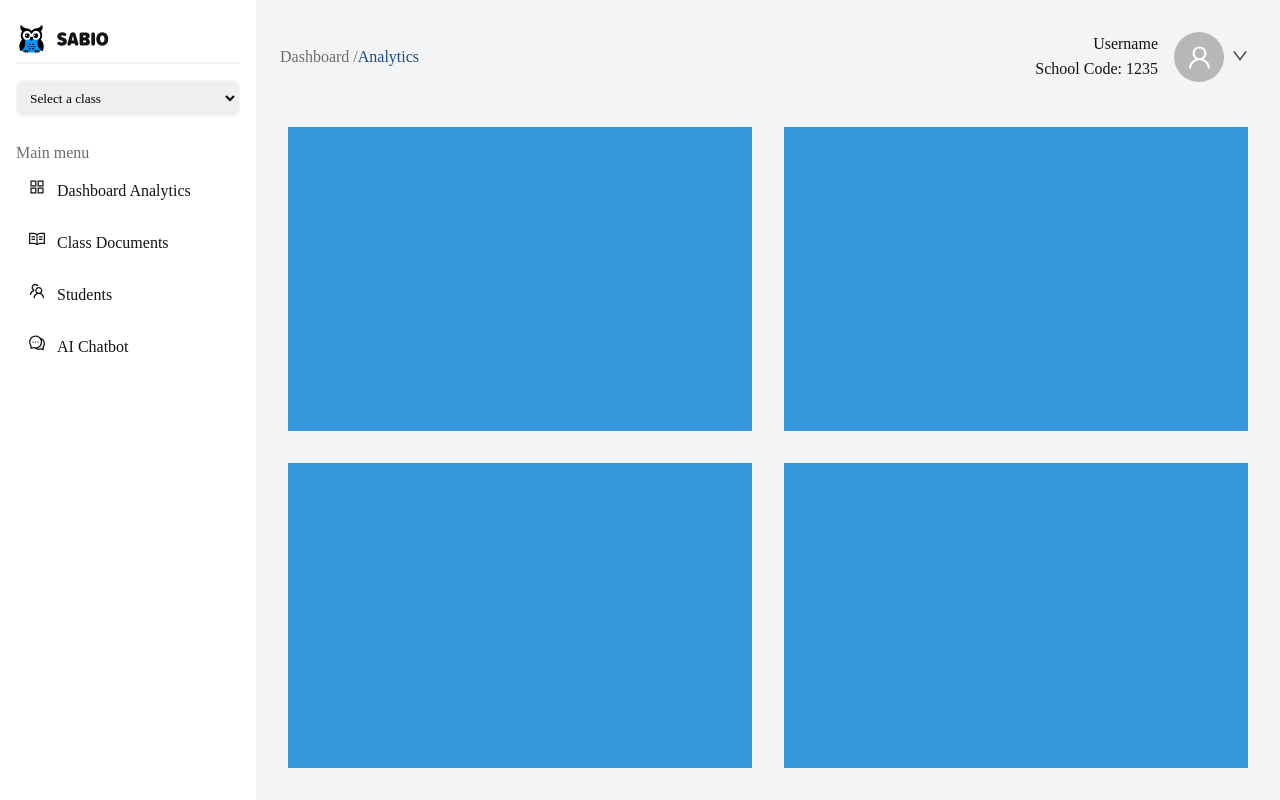
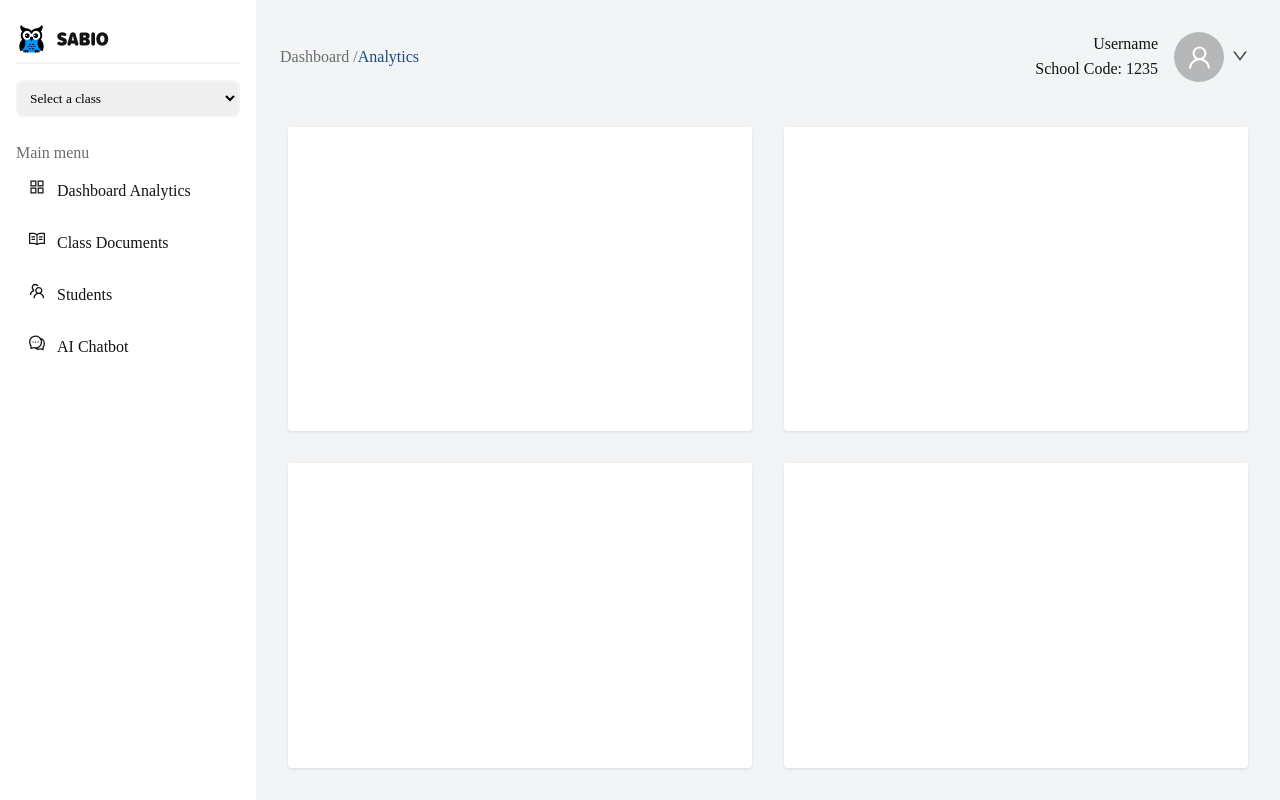
Before and after one commit to DMV-DEV/FE-SABIO, a React (Create React App) app: page /dashboard in a window 1280 px wide. Built offline with nearby package versions, Linux system fonts and the light colour scheme; a web font is replaced by a local one.

Commit message:
dashb color

```diff
--- a/src/pages/Dash/dashboard.css
+++ b/src/pages/Dash/dashboard.css
@@ -1,4 +1,3 @@
-
 .dashboard__container {
   display: grid;
   height: 100%; /* con este se ve bien en pantalla grande y no se ve en responsive */
@@ -8,24 +7,25 @@
   padding: 2rem;
 }
 
-
 .dashboard__content {
   width: 100%;
   height: 100%;
-    background-color: #3498db; /* solo para ver los cuadrados */
+  background-color: var(--white); /* solo para ver los cuadrados */
+  border: none;
+  border-radius: 4px;
+  resize: none;
+  font-size: 16px;
+  box-sizing: border-box;
+  box-shadow: 0 1px 3px rgba(0, 0, 0, 0.1);
 }
-
 
 @media (max-width: 768px) {
   .dashboard__container {
     display: flex;
     flex-direction: column;
-
   }
 
   .dashboard__content {
-
     height: 20rem;
   }
-
 }
```
Lines whose indentation alone changed are shown as unchanged.
